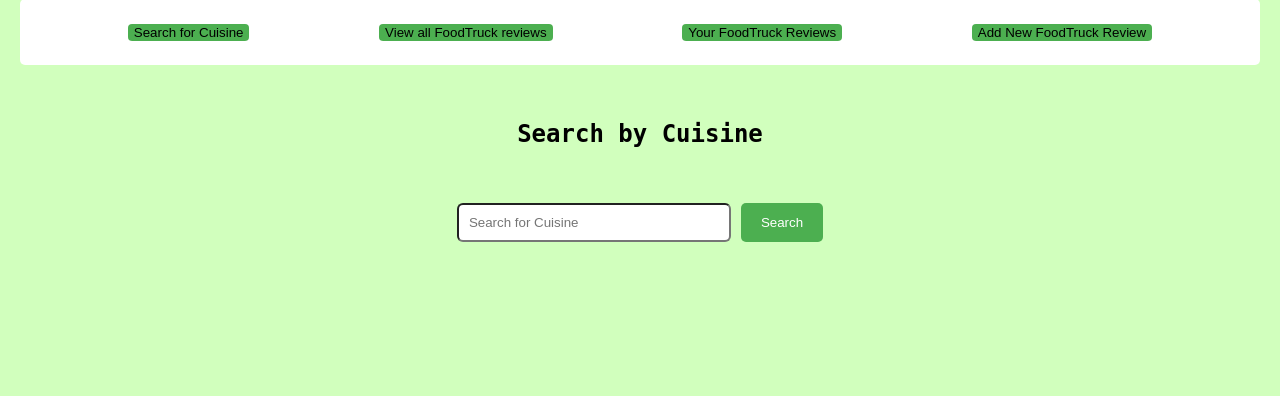
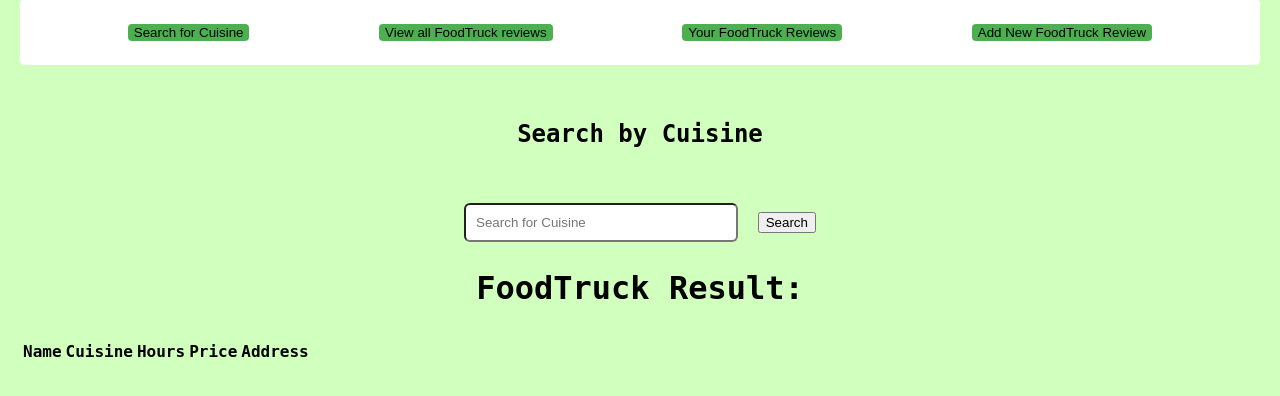
Before and after one commit to software-students-fall2023/2-web-app-exercise-riceballs, a Flask app: page /SearchCuisine in a window 1280 px wide. Shown: the part 215-611 px from the top of the page. Run offline with Flask 3, Linux system fonts and the light colour scheme; data that the repository does not hold is empty; some web fonts are replaced.

Commit message:
searchfunction base on cuisine type

```diff
--- a/app.py
+++ b/app.py
@@ -76,7 +76,22 @@ def individualFood():
 
 @app.route('/SearchCuisine')
 def SearchCuisine():
-    return render_template('SearchCuisine.html')
+    filteredFoodtruck = []
+    food_trucks_collection = db['food_trucks_information']
+    print(request.args.get("cuisine"))
+    if request.args.get('cuisine') != None:
+        cuisineQ = request.args['cuisine']
+        print(cuisineQ)
+        filteredFoodtruck = food_trucks_collection.find({
+            "Cuisine":cuisineQ
+        })
+        return render_template('SearchCuisine.html', filteredFoodTruck = filteredFoodtruck)
+    else:
+        filteredFoodtruck = food_trucks_collection.find()
+        return render_template('SearchCuisine.html', filteredFoodTruck = [])
+
+
+
 
 @app.route('/ViewAllFood')
 def ViewAllFood():
--- a/templates/SearchCuisine.html
+++ b/templates/SearchCuisine.html
@@ -10,10 +10,57 @@
     {% extends 'base.html' %} {% block Base %}
         <h2>Search by Cuisine</h2>
         <div class="search-container">
-            <input type="text" class="search-box" placeholder="Search for Cuisine">
-            <button class="search-button">Search</button>
+            <form method = "get">
+                <input type="text" class="search-box" name="cuisine" placeholder="Search for Cuisine" required>
+                <input type="submit" value="Search">
+                <!--<button class="search-button">Search</button>-->
+            </form>
         </div>
+
+    <b><h1>FoodTruck Result:</h1></b>
+    <div>
+        <table>
+            <tr>
+                <th>
+                    <b>Name </b>
+                </th>
+                <th>
+                    <b>Cuisine</b>
+                </th>
+                <th>
+                    <b>Hours</b>
+                </th>
+                <th>
+                    <b>Price </b>
+                </th>
+                <th>
+                    <b>Address</b>
+                </th>
+            </tr>
+            {% for foodtruck in filteredFoodTruck%}
+            <tr>
+                <td>
+                    {{foodtruck.FoodCartName}}
+                </td>
+                <td>
+                    {{foodtruck.Cuisine}}
+                </td>
+                <td>
+                    {{foodtruck.Hours}}
+                </td>
+                <td>
+                    {{foodtruck.Price}}
+                </td>
+                <td>
+                    {{foodtruck.Address}}
+                </td>
+            </tr>
+            {%endfor%}
+        </table>
+    </div>
     {% endblock %}
+
+
 
 
 </body>
--- a/templates/base.html
+++ b/templates/base.html
@@ -17,7 +17,8 @@
 
 
         <div class="container">
-            <form action="/SearchCuisine" style="display:inline-block;">
+            <!--<a href="/SearchCuisine"><h1 style="text-align:center">Search for Cuisine</h1></a>-->
+           <form action="/SearchCuisine" style="display:inline-block;">
                 <input type="submit" value="Search for Cuisine" class="BaseNav"/>
             </form>
 
```
